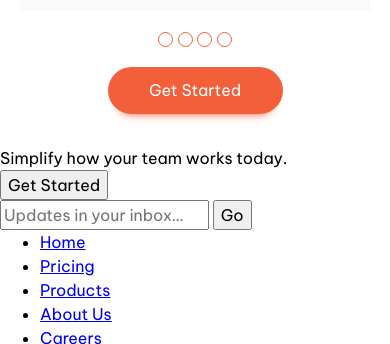
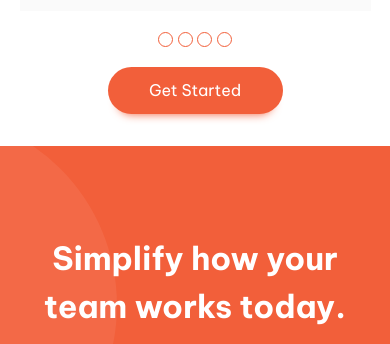
Before and after one commit to sodiqsanusi/manage-landing-page, a plain HTML site: page index.html in a window 390 px wide. Shown: the part 2000-2344 px from the top of the page. Drawn offline with Linux system fonts and the light colour scheme.

Commit message:
Styling for 'Simplify' section (Mobile)

```diff
--- a/index.html
+++ b/index.html
@@ -120,9 +120,9 @@
     </ul>
     <button class="norm-btn">Get Started</button>
   </section>
-  <section>
+  <section class="simplify-section">
     <p>Simplify how your team works today.</p>
-    <button>Get Started</button>
+    <button class="norm-btn">Get Started</button>
   </section>
   <footer>
     <div>
--- a/styles.css
+++ b/styles.css
@@ -203,3 +203,27 @@ header{
 }.testimonial-switch-buttons button:hover{
   background-color: #f25f3a;
 }
+
+.simplify-section{
+  background-color: #f25f3a;
+  background-image: url('./images/bg-simplify-section-mobile.svg');
+  background-position: 0% 60%;
+  background-repeat: no-repeat;
+  background-size: 30%;
+  text-align: center;
+  display: flex;
+  flex-direction: column;
+  padding: 5.5em 1em;
+}
+
+.simplify-section p{
+  font-size: 2rem;
+  color: #fff;
+  font-weight: 700;
+  margin-bottom: .3em;
+}.simplify-section button{
+  background-color: #fff;
+  color: #f25f3a;
+  margin: .5em auto;
+  font-weight: 500;
+}
```
